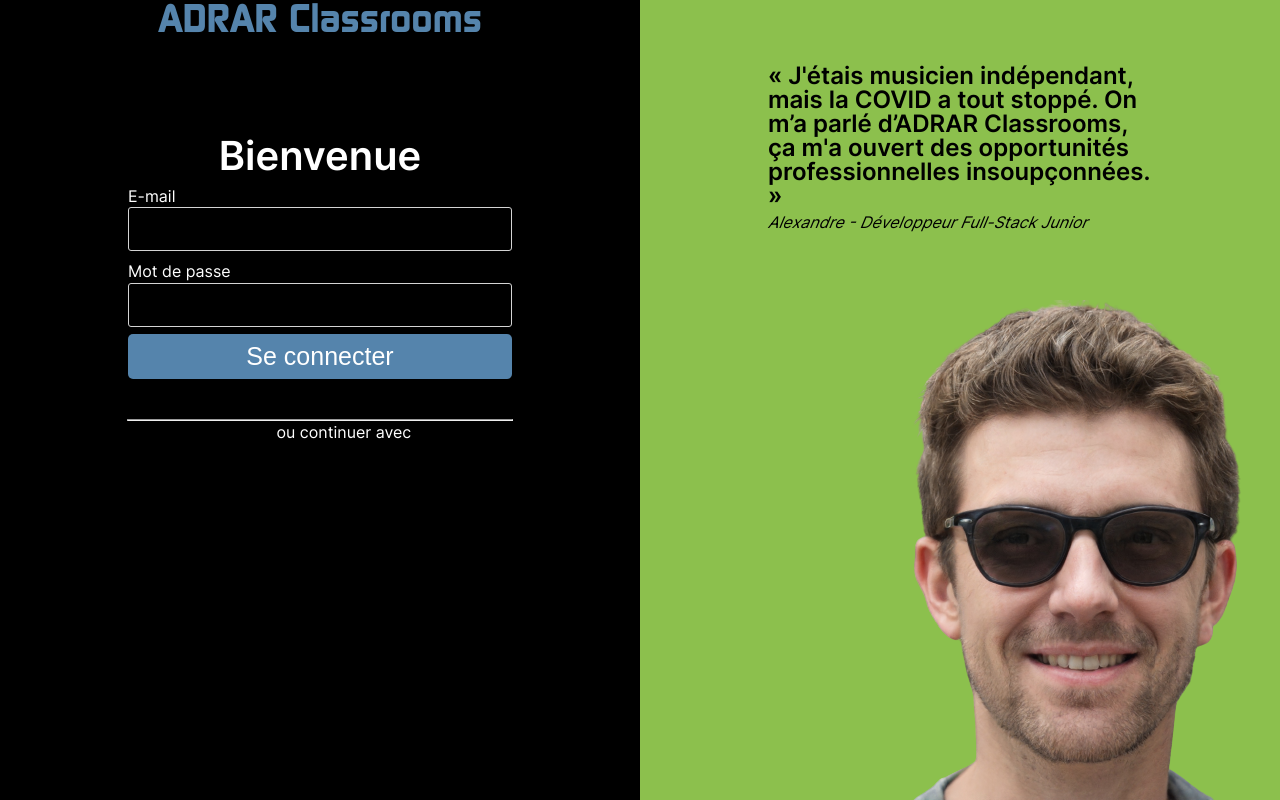
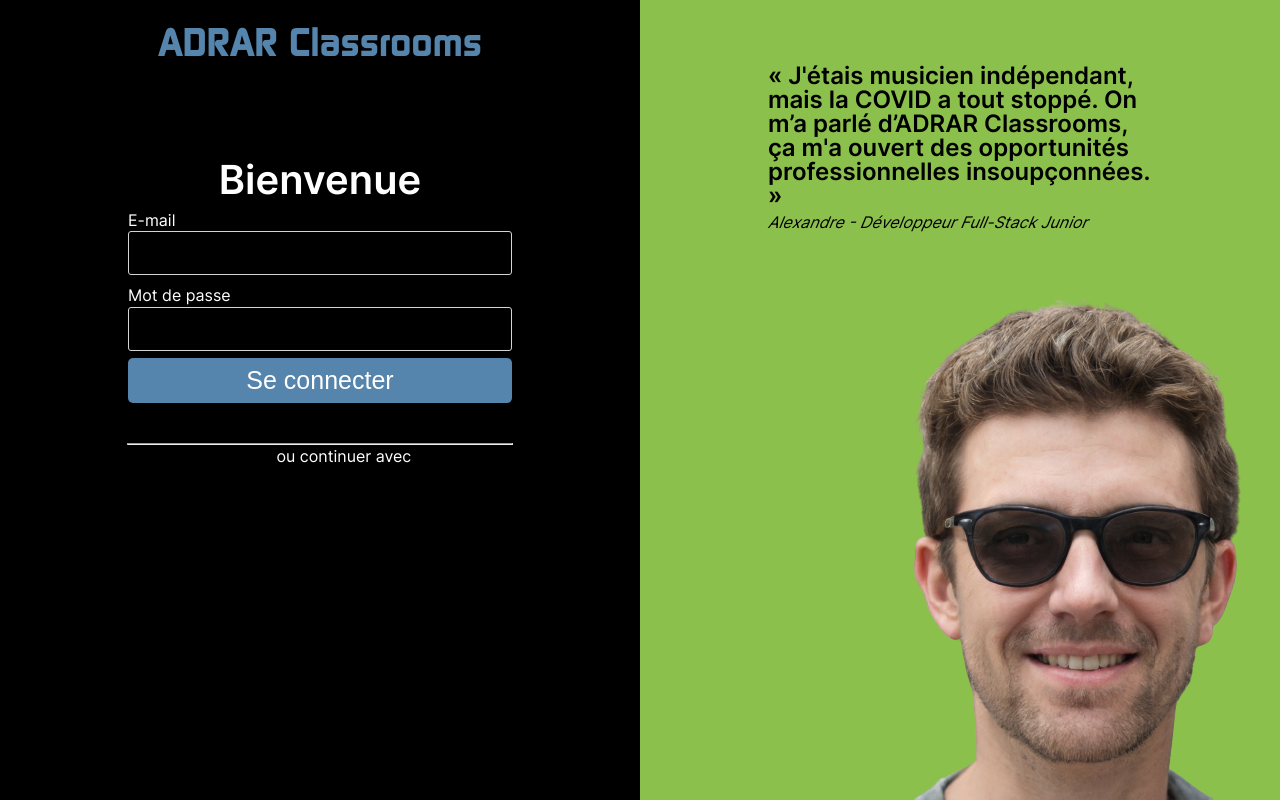
Before and after one commit to MarceauAdrar/adrar_classrooms_sf, a Symfony app: template templates/login/index.html.twig in a window 1280 px wide; the page is wider, and only the part inside the window is pictured. Run offline with Twig, Linux system fonts and the light colour scheme; the template is opened without the code that fills it, so the values that code supplies are empty; some libraries are stand-ins or nearby versions.

Commit message:
Modification feuille de connexion

```diff
--- a/public/css/connexion.css
+++ b/public/css/connexion.css
@@ -84,7 +84,7 @@
 
 .connnect-with {
     position: absolute;
-    top: 53vh;
+    top: 56vh;
     left: 21.2vw;
     background-color: #000;
     padding: 0 0.4vw;
--- a/public/css/style.css
+++ b/public/css/style.css
@@ -48,3 +48,23 @@ body {
 .c-white {
     color: #FFF;
 }
+
+.pt-1 {
+    padding-top: 1vh;
+}
+
+.pt-2 {
+    padding-top: 2vh;
+}
+
+.pt-3 {
+    padding-top: 3vh;
+}
+
+.pt-4 {
+    padding-top: 4vh;
+}
+
+.pt-5 {
+    padding-top: 5vh;
+}
--- a/templates/login/index.html.twig
+++ b/templates/login/index.html.twig
@@ -11,7 +11,7 @@
 {% block body %}
   <div class="app">
     <div class="gauche">
-        <p class="wii titre">ADRAR Classrooms</p>
+        <p class="wii titre pt-3">ADRAR Classrooms</p>
         <p class="bienvenue">Bienvenue</p>
 
         <form action="" method="post" id="login_form">
```
